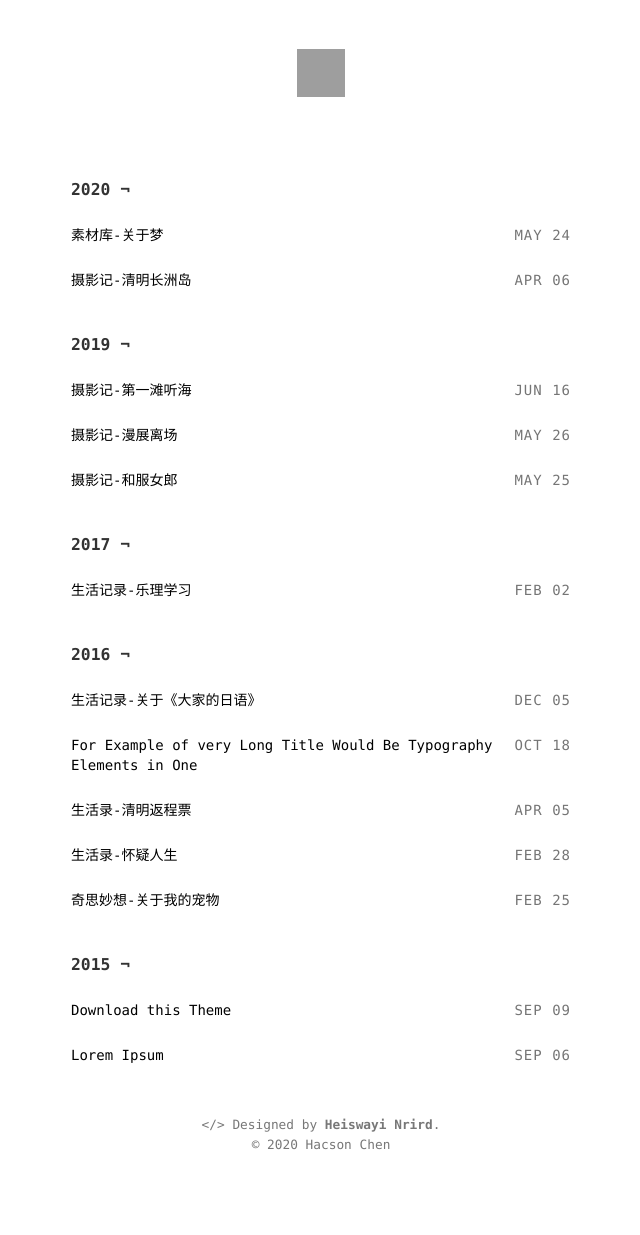
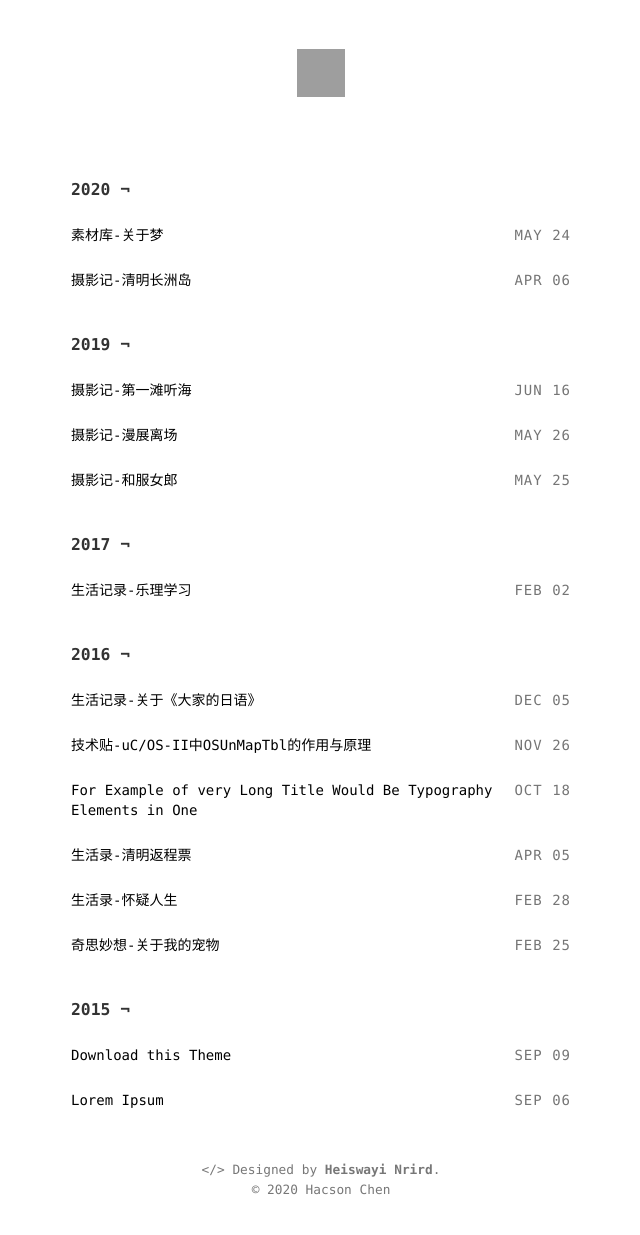
Before and after one commit to hacsonchen/hacsonchen.github.io, a Jekyll site: the page built from index.html, in a window 1280 px wide. Shown: the whole page, without its empty margins (319-959 px from the left). Built offline with Jekyll 4.4.1, drawn with Linux system fonts in a browser that asks for light colours; before the commit the page ends 1190 px from its top, so only the background shows below that; some of the changed lines change nothing that is shown; grey boxes are pictures that could not be loaded.

Commit message:
add post

```diff
--- /dev/null
+++ b/_posts/2016-11-26-cosii-OSUnMapTbl.md
@@ -0,0 +1,41 @@
+---
+title: 技术贴-uC/OS-II中OSUnMapTbl的作用与原理
+updated: 2016-11-26 00:00
+---
+
+在uC/OS-II 2.86版本之前是支持64个任务，后面版本可以支持256个任务。为了简单起见从64个来描述。
+
+在OSUnMapTbl之前我们先来了解以下几个变量
+
+OSRdyTbl 任务就绪表，这个表实际上是一个数组，数组长度为64，分别与任务特权一一对应。
+
+表.1
+
+| 特权级        | 是否就绪   |
+| ------------- |:-------------:|
+| 0 | 0 |
+| 1 | 0 |
+| 2 | 0 |
+| 3 | 0 |
+| ... | 0 |
+| 63 | 1 |
+
+
+左：特权级 右：是否就绪
+
+
+
+以上表格代表任务3和任务63处于就绪状态。任务调度器就会从定两个任务中选一个出来执行。那么任务调度器会根据特权值来选择。
+
+那么接下来我们要来了解下OSRdyGrp（任务就绪组 ）根据上面任务就绪表我们知道任务有64个特权级。我们就给每8个特权级划分为一组
+
+表.2
+
+| 0 | 1 | 7 |... |0 |
+| ... | 0 | 15 |... |8 |
+| 8 | 1 | 63 |... |56 |
+
+
+从表.1来看特权级3和特权级63为就绪状态，特权级3处于第0组，特权级63处理于第7组。所以我们的OSRdyGrp值的二进制为 10000001b。
+
+从10000001b来看最高特权的是不是在第0组。那么OSUnMapTbl的作用就来了。
```
Also changed, not shown: _posts/2016-04-05-ticket-for-qingming.md (+10 -0 lines).
